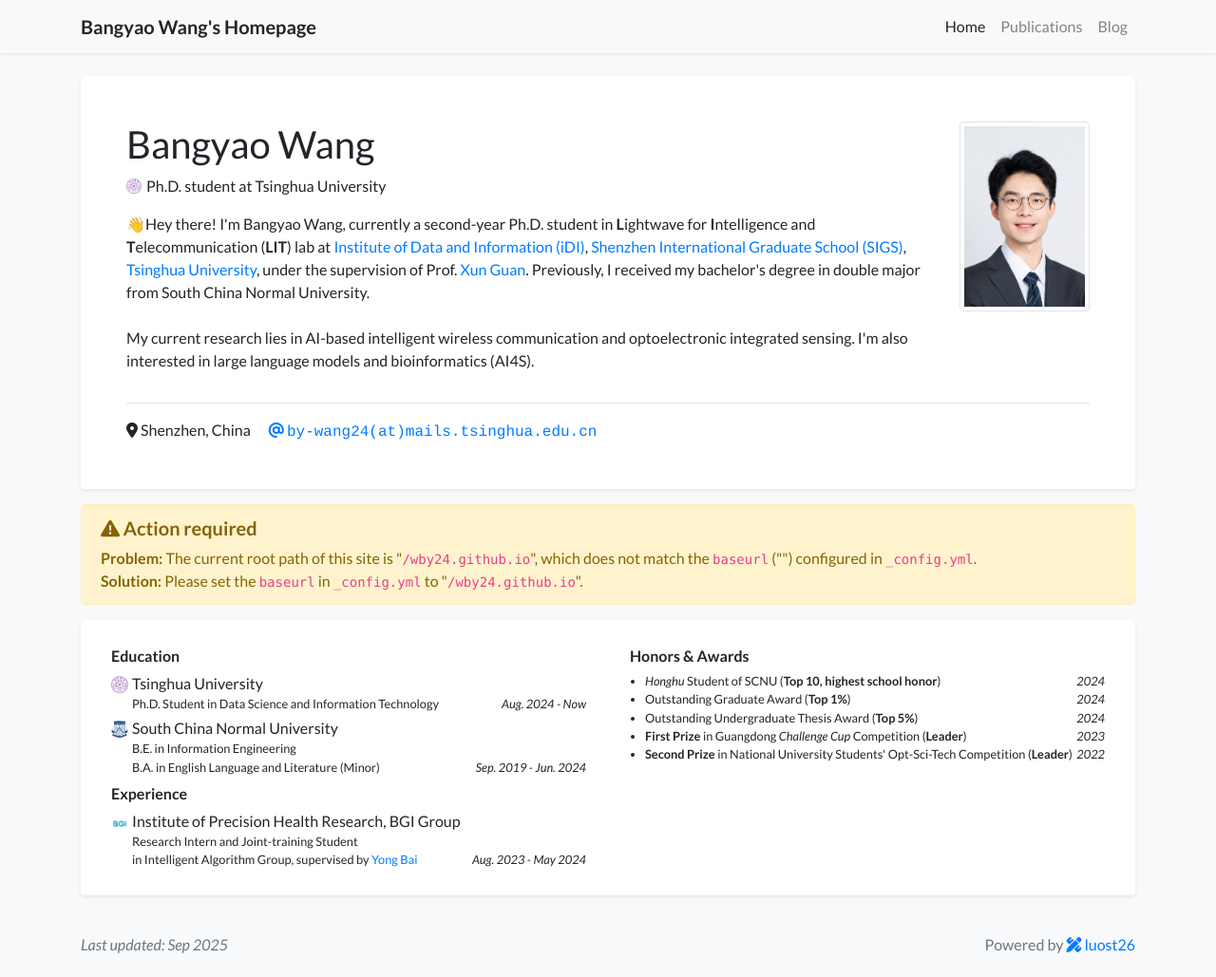
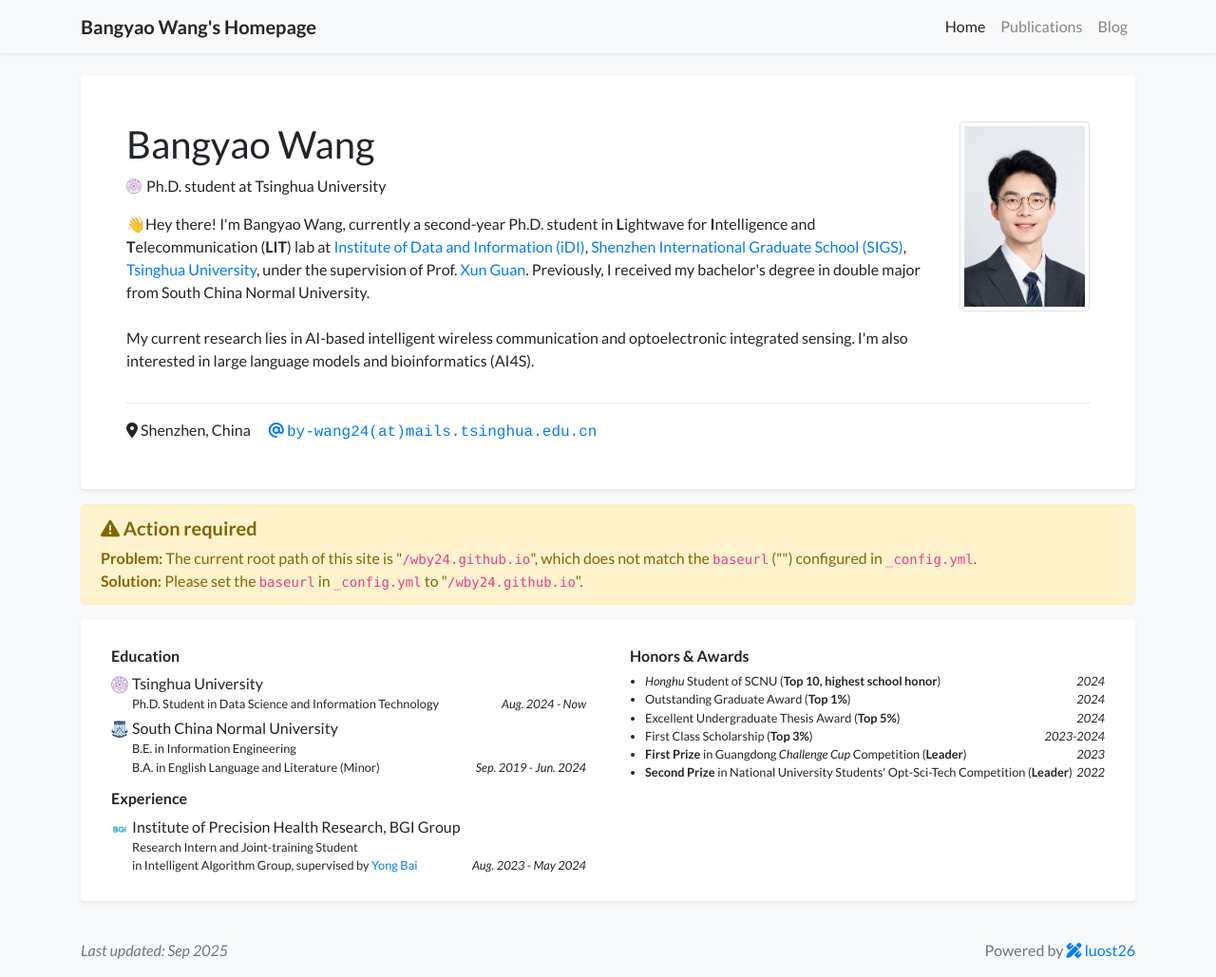
Before and after one commit to wby24/wby24.github.io, a Jekyll site: the page built from index.html, in a window 1280 px wide and 1029 px high. Shown: the whole window at 95% size. Built offline with Jekyll 4.4.1, drawn with Linux system fonts in a browser that asks for light colours; a style sheet for code colours, icons or effects is not loaded.

Commit message:
Update profile.yml

```diff
--- a/_data/profile.yml
+++ b/_data/profile.yml
@@ -54,8 +54,10 @@
   date: 2024
 - name: Outstanding Graduate Award (<b>Top 1%</b>)
   date: 2024
-- name: Outstanding Undergraduate Thesis Award (<b>Top 5%</b>)
+- name: Excellent Undergraduate Thesis Award (<b>Top 5%</b>)
   date: 2024
+- name: First Class Scholarship (<b>Top 3%</b>)
+  date: 2023-2024
 #- name: National Encouragement Scholarship (<b>Top 10%</b>)
 #  date: 2020 - 2022
 - name: <b>First Prize</b> in Guangdong <i>Challenge Cup</i> Competition (<b>Leader</b>)
```
